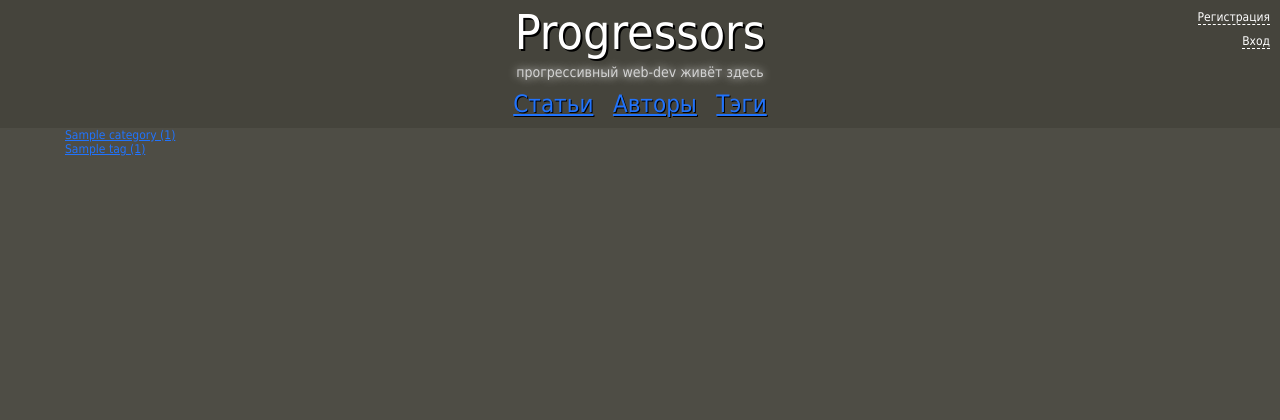
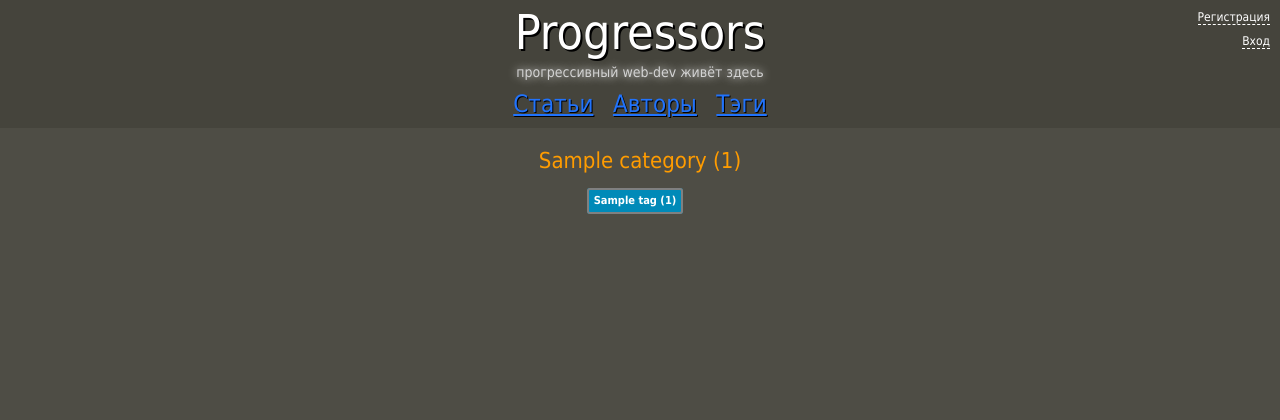
Before and after one commit to webriders/dworkin, a Django app: template site/source/apps/techblog/templates/tags/tags_list.html in a window 1280 px wide. Shown: the top 420 px of the page. Run offline with Django 3.2, Linux system fonts and the light colour scheme; the template is opened without the code that fills it: most values are stand-ins (such as "Sample title", 1, 10 or a date in 2020); parts of the project's set-up code (start-up, migrations or seed data) failed here and were passed over; some web fonts are replaced.

Commit message:
DWR-22 - [Tags] Page design

```diff
--- a/site/source/apps/techblog/templates/tags/tags_list.html
+++ b/site/source/apps/techblog/templates/tags/tags_list.html
@@ -8,19 +8,24 @@
 {% endblock %}
 
 {% block css %}
-    <link rel="stylesheet" href="/static/techblog/css/pages/articles.css" />
+    <link rel="stylesheet" href="/static/techblog/css/pages/tags.css" />
     <link rel="stylesheet" href="/static/pygments/css/highlight_native.css" />
 {% endblock css %}
 
 {% block content %}
-    <div>
+    <div class="tags">
         {% if categories %}
             {% for category in categories %}
                 {% if not category.empty %}
                     <h2><a href="/?category={{ category.slug }}&all_tags=1">{{ category.title }} ({{ category.count }})</a></h2>
-                    {% for tag in category.tags %}
-                        <a href="/?tags={{ tag }}&category={{ category.slug }}">{{ tag.name }} ({{ tag.count }})</a>
-                    {% endfor %}
+
+                    <div class="tag-cloud">
+                        {% for tag in category.tags %}
+                            <a href="/?tags={{ tag }}&category={{ category.slug }}&all_own=1">
+                                {{ tag.name }} ({{ tag.count }})
+                            </a>
+                        {% endfor %}
+                    </div>
                 {% endif %}
             {% endfor %}
         {% else %}
--- /dev/null
+++ b/site/static/techblog/css/pages/tags.css
@@ -0,0 +1,54 @@
+/*.control-panel {*/
+    /*float: left;*/
+    /*width: 180px;*/
+    /*padding-top: 40px;*/
+    /*margin-left: 50px;*/
+/*}  */
+.tags {
+    margin: 20px auto 40px;
+    overflow: hidden;
+}
+.tags h2 {
+    margin-bottom: 15px;
+    text-align: center;
+}
+
+
+.tags h2 a {
+    color: #FF9C00;
+    font-size: 22px;
+    text-decoration: none;
+}
+
+.tags h2 a:hover {
+    text-shadow: 0px 0px 3px #ff4500;
+    text-decoration: underline;
+}
+
+
+.tags .tag-cloud {
+    margin-bottom: 20px;
+    margin: 20px auto 40px;
+    width: 100%;
+    text-align: center;
+}
+
+.tags .tag-cloud a {
+    padding: 4px 5px 5px 5px;
+    /*padding: 2px 6px 3px 6px;*/
+    background: #008AB8;
+    color: white;
+    border-radius: 3px;
+    text-decoration: none;
+    margin-bottom: 10px;
+    margin-right: 10px;
+    /*display: block;*/
+    border: 2px solid gray;
+    font-weight: bold;
+    font-size: 11px;
+    text-align: center;
+}
+
+.tags .tag-cloud a:hover {
+    box-shadow: 0px 0px 2px 2px orange;
+}
```
